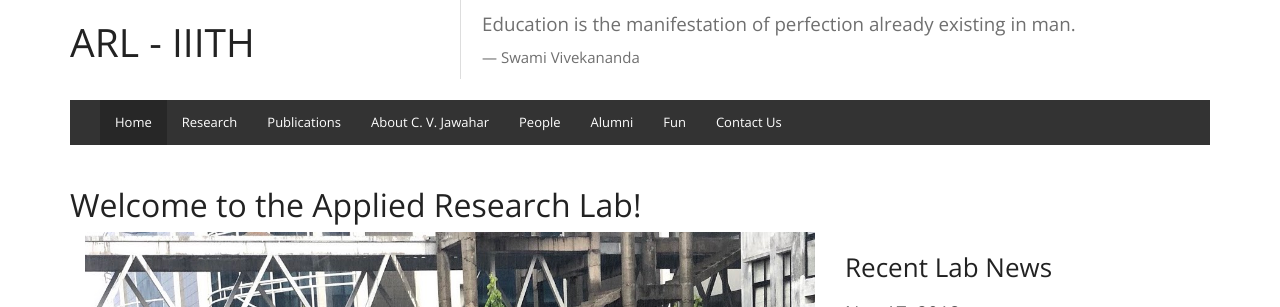
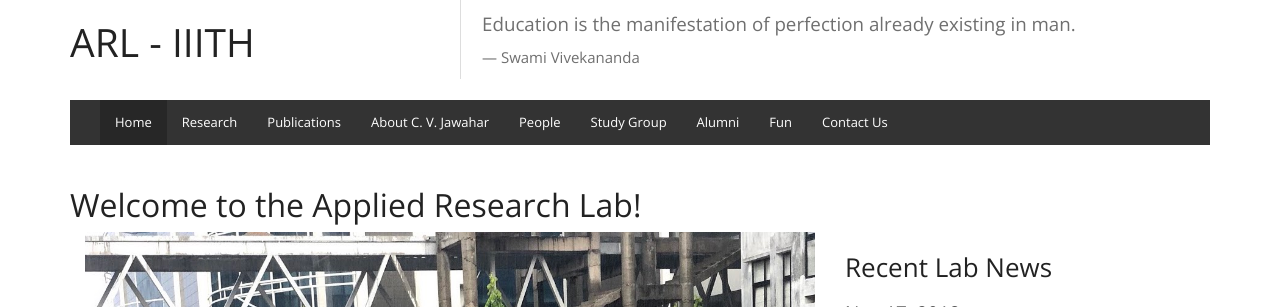
Before and after one commit to arl-iiit/arl-iiit.github.io, a Jekyll site: the page built from index.md, in a window 1280 px wide. Shown: the top 307 px of the page. Built offline with Jekyll 4.4.1, drawn with Linux system fonts in a browser that asks for light colours; comment, search, counter and statistics services are not loaded.

Commit message:
study group tab

```diff
--- a/_includes/nav.html
+++ b/_includes/nav.html
@@ -11,6 +11,7 @@
                 <li {% if tab == "publications" %} class="active" {% endif %}role="presentation"><a href="{{site.url}}/publications">Publications </a></li>
                 <li {% if tab == "jawahar" %} class="active" {% endif %}role="presentation"><a href="{{site.url}}/jawahar">About C. V. Jawahar</a></li>
                 <li {% if tab == "people" %} class="active" {% endif %}role="presentation"><a href="{{site.url}}/people">People </a></li>
+                <li {% if tab == "group" %} class="active" {% endif %}role="presentation"><a href="{{site.url}}/group">Study Group </a></li>
                 <li {% if tab == "alumni" %} class="active" {% endif %}role="presentation"><a href="{{site.url}}/alumni">Alumni </a></li>
                 <li {% if tab == "fun" %} class="active" {% endif %}role="presentation"><a href="{{site.url}}/fun">Fun </a></li>
                 <li {% if tab == "contact" %} class="active" {% endif %}role="presentation"><a href="{{site.url}}/contact">Contact Us</a></li>
```
Also changed, not shown: group.md (added, +3 -0 lines).
